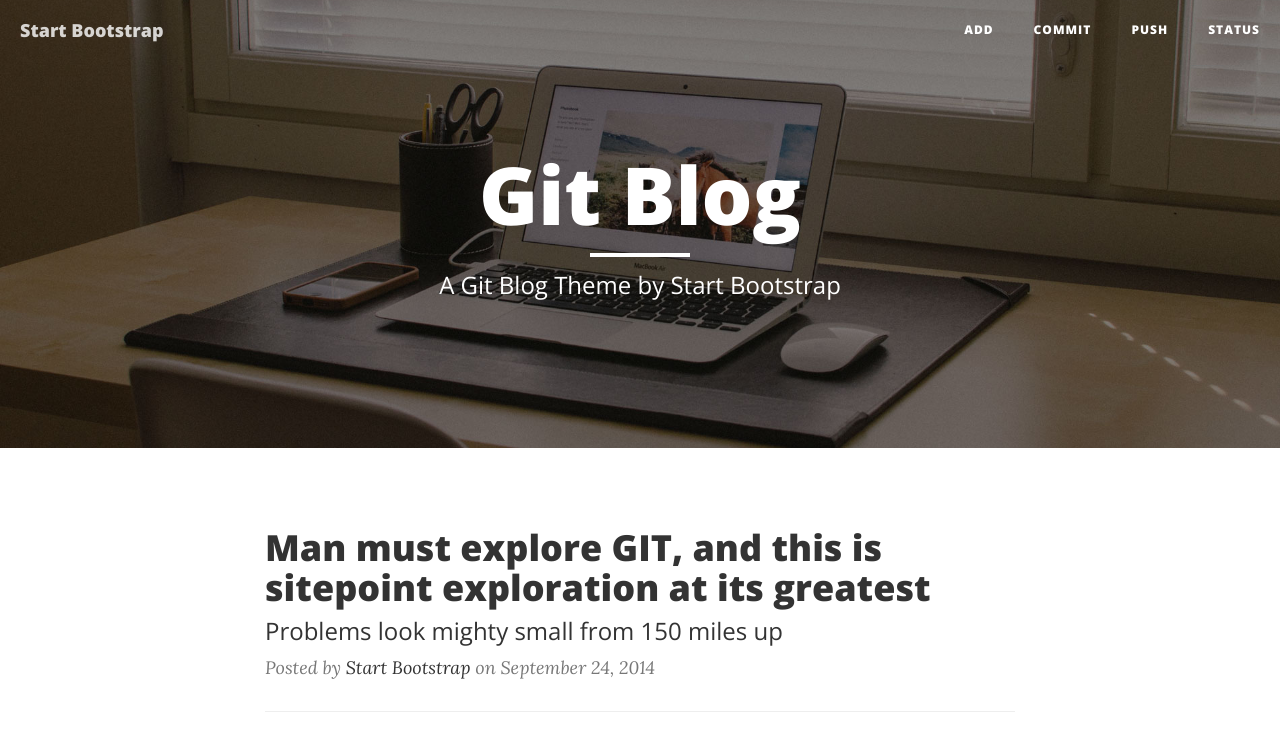
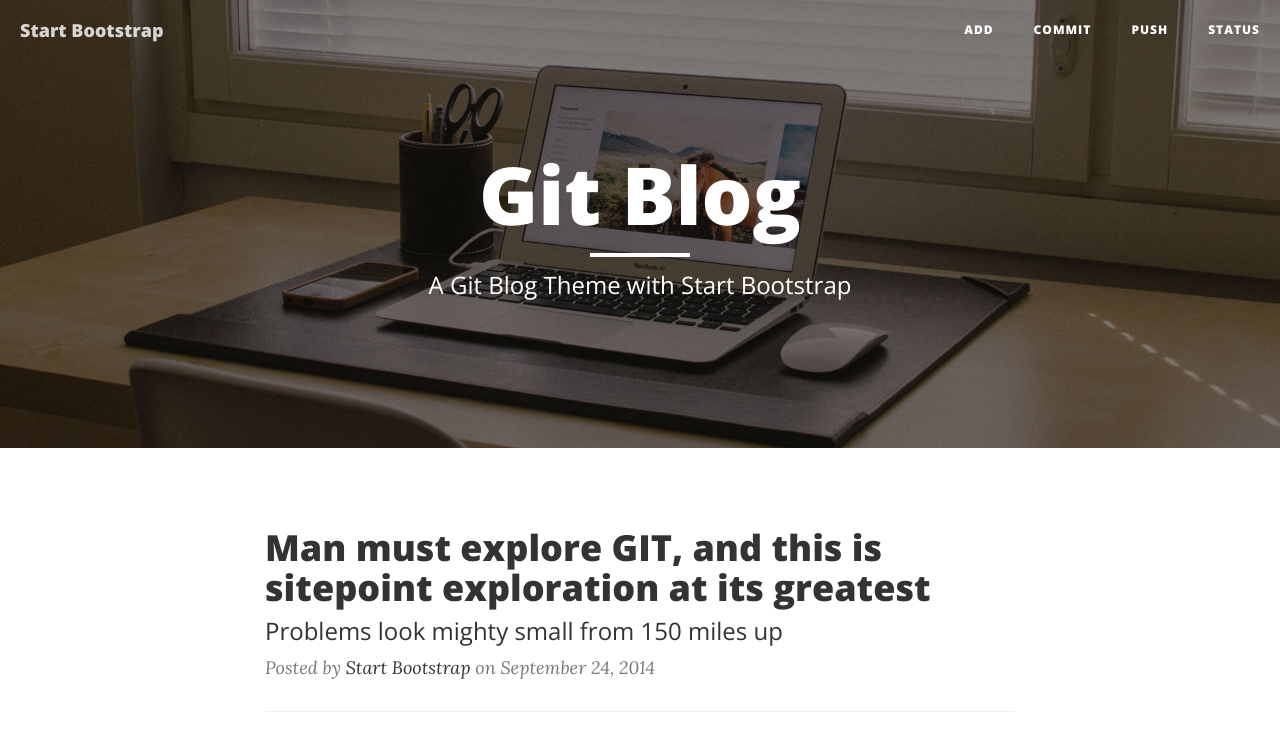
Before and after one commit to RoZZaH/learnable, a website: page index.html in a window 1280 px wide. Shown: the top 739 px of the page. Drawn offline with nearby package versions, Linux system fonts and the light colour scheme.

Commit message:
Minor change/practise

```diff
--- a/index.html
+++ b/index.html
@@ -76,7 +76,7 @@
                     <div class="site-heading">
                         <h1>Git Blog</h1>
                         <hr class="small">
-                        <span class="subheading">A Git Blog Theme by Start Bootstrap</span>
+                        <span class="subheading">A Git Blog Theme with Start Bootstrap</span>
                     </div>
                 </div>
             </div>
```
